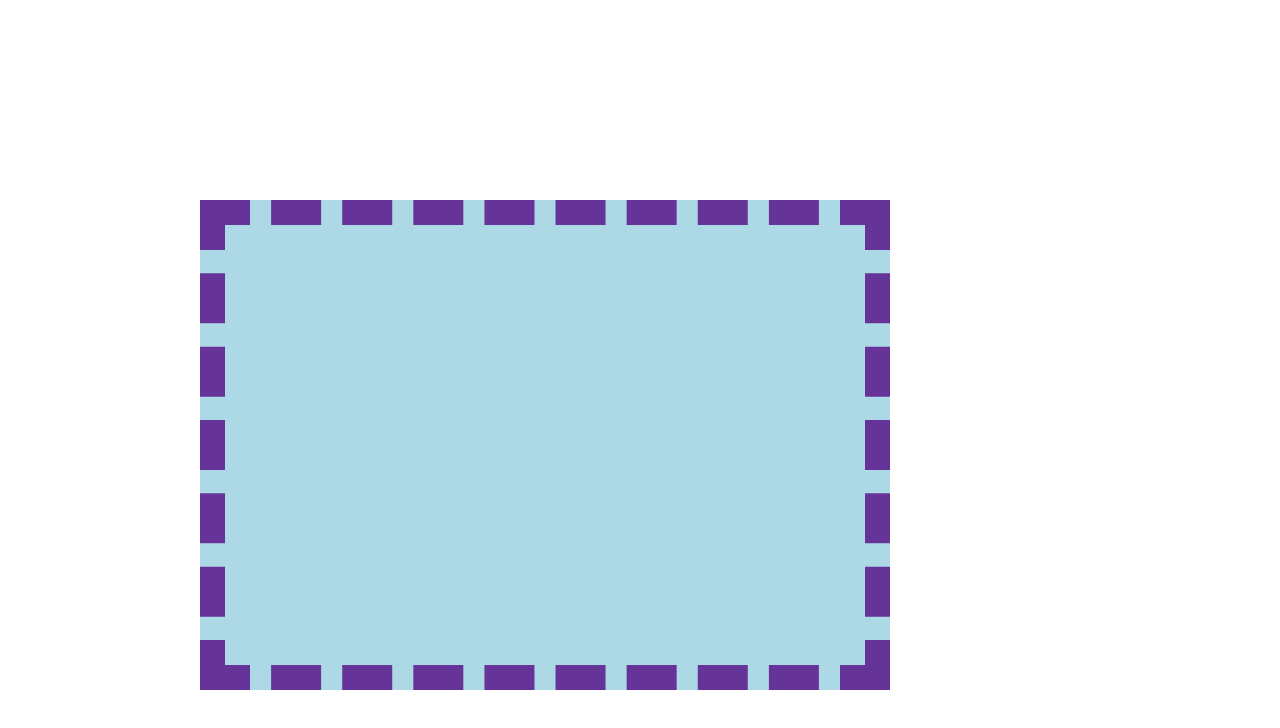
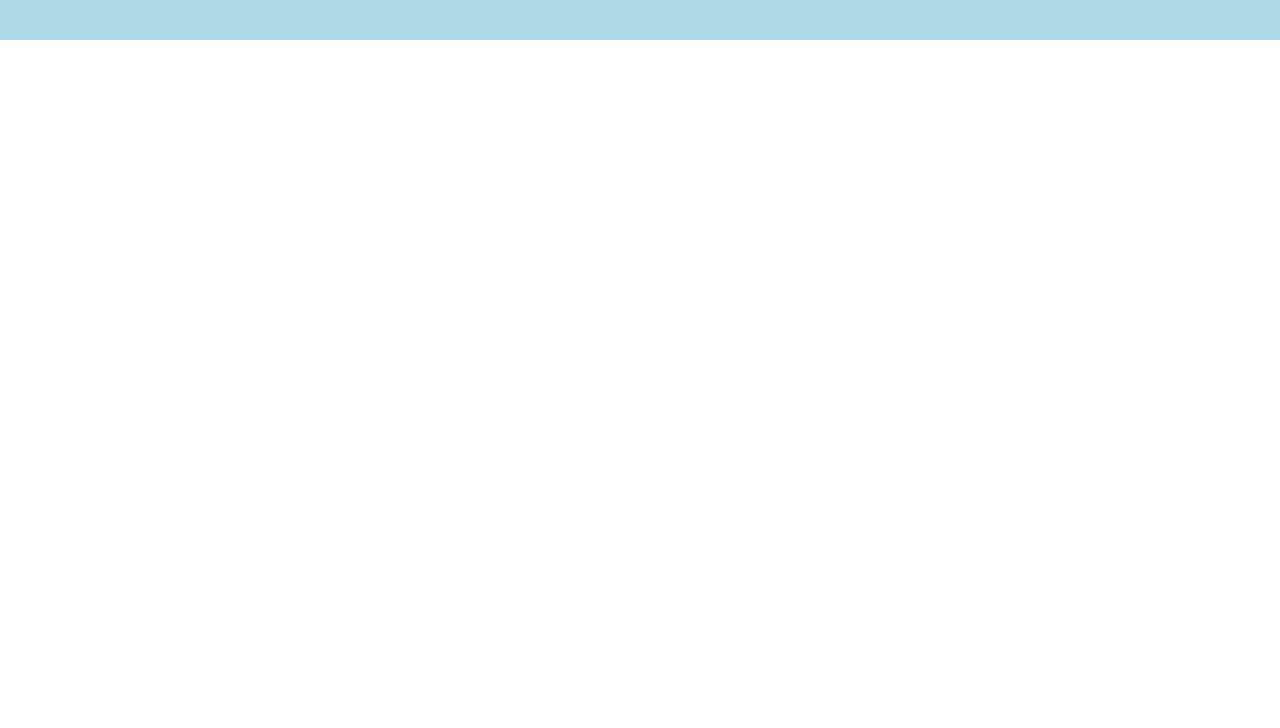
Before and after one commit to teikmeout/SampleLessonCSSBoxModel, a plain HTML site: page index.html in a window 1280 px wide. Drawn offline with Linux system fonts and the light colour scheme.

Commit message:
changes to lesson plan and HTML

```diff
--- a/index.html
+++ b/index.html
@@ -18,12 +18,12 @@
     }
 
     #boxmodel{
-      height: 400px;
-      width: 600px;
+      /*height: 400px;*/
+      /*width: 600px;*/
       background-color: lightblue;
       padding: 20px;
-      border: 25px dashed rebeccapurple;
-      margin: 200px;
+      /*border: 25px dashed rebeccapurple;*/
+      /*margin: 100px 100px 100px 100px;*/
     }
 
     /*some extra fancy stuff to put out box in the center*/
```
Also changed, not shown: 1 other file.
